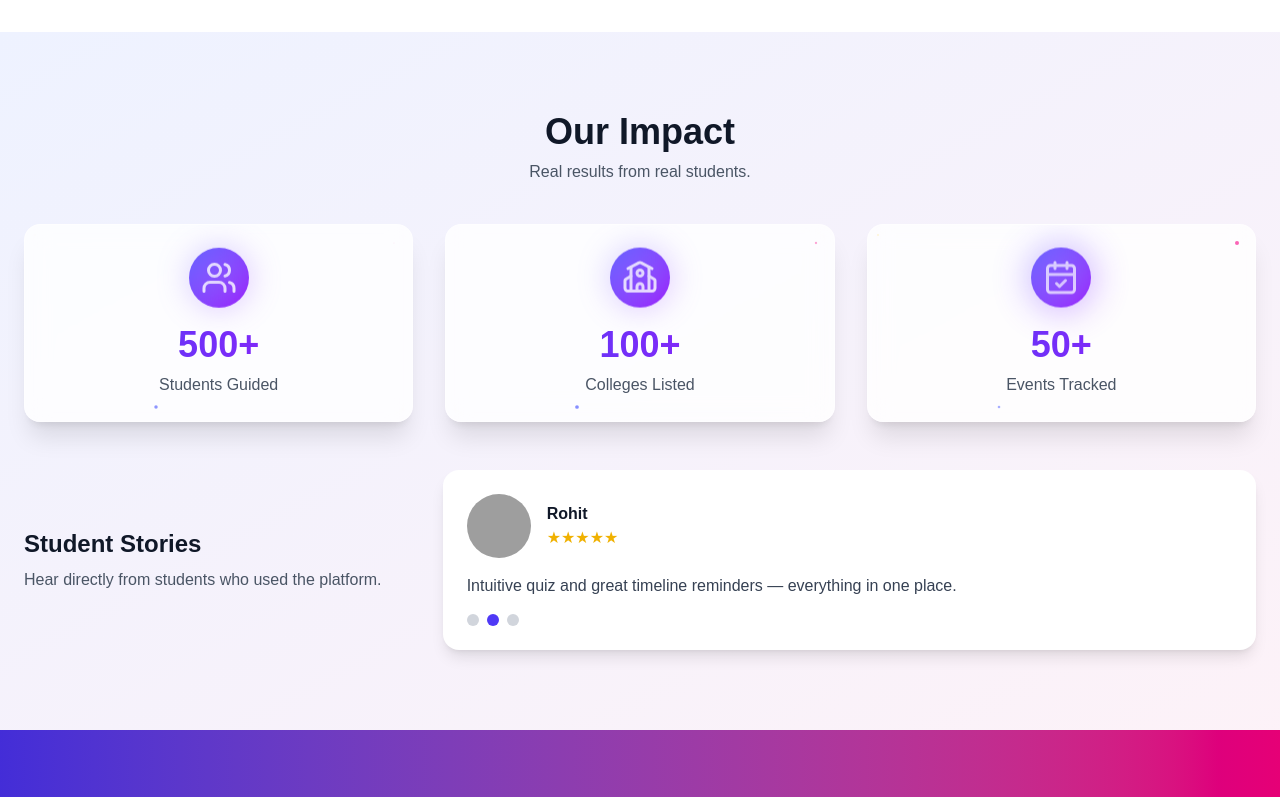
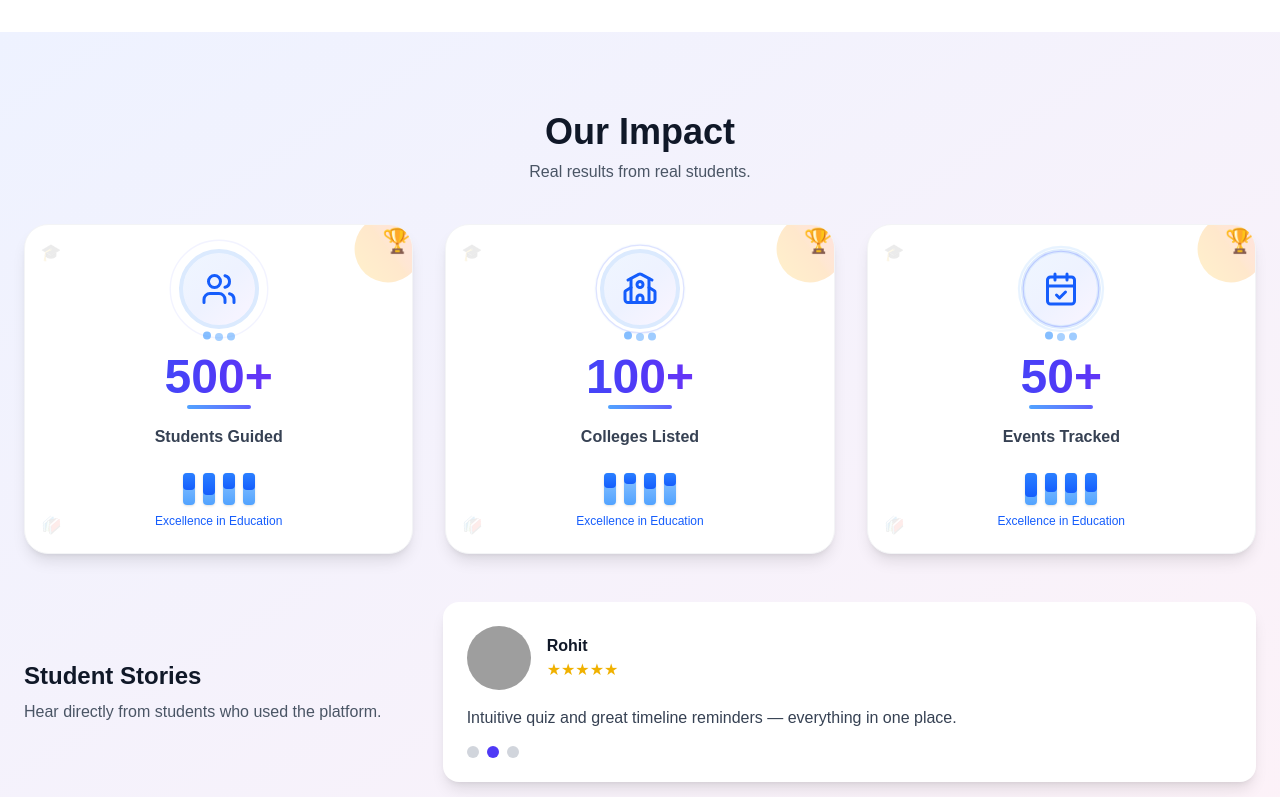
Before and after one commit to SSuryaRao/SIH-2025, a Next.js app in the folder frontend/: page / in a window 1280 px wide. Shown: the part 2000-2797 px from the top of the page. Built offline with nearby package versions, Linux system fonts and the light colour scheme; no server answers; grey boxes are pictures that could not be loaded.

Commit message:
feat: Update Lottie animations for educational themes and improve loading state handling

```diff
--- a/frontend/app/page.js
+++ b/frontend/app/page.js
@@ -19,8 +19,22 @@ import {
   ArrowRight
 } from 'lucide-react';
 
-// ✅ Use Lottie directly from URL (student-themed)
-const studentLottie = "https://assets7.lottiefiles.com/packages/lf20_touohxv0.json";
+// 🎓 Education-focused Lottie animations for SIH project - Choose one:
+
+// Option 1: Student with Books & Graduation (Recommended for SIH)
+const educationLottie = "https://assets2.lottiefiles.com/packages/lf20_DMgKk1.json";
+
+// Option 2: Online Learning & Computer (Modern Education)
+// const educationLottie = "https://assets5.lottiefiles.com/packages/lf20_W51pqp.json";
+
+// Option 3: Education Tree with Books (Knowledge Growth)
+// const educationLottie = "https://assets9.lottiefiles.com/packages/lf20_qp1spzqv.json";
+
+// Option 4: Student Achievement & Trophy (Academic Success)
+// const educationLottie = "https://assets1.lottiefiles.com/packages/lf20_q5pk6p1k.json";
+
+// Option 5: Digital Education & Learning (Tech-focused)
+// const educationLottie = "https://assets4.lottiefiles.com/packages/lf20_kkflmtur.json";
 
 // Typing animation component
 function TypingTagline({ phrases = [], speed = 80, pause = 1200 }) {
@@ -109,6 +123,7 @@ const stats = [
 export default function Home() {
   const [demoOpen, setDemoOpen] = useState(false);
   const [currentTestimonial, setCurrentTestimonial] = useState(0);
+  const [lottieData, setLottieData] = useState(null);
 
   const testimonials = [
     { name: 'Ananya', text: 'This platform helped me choose the right stream and get into my dream college!', pic: 'https://randomuser.me/api/portraits/women/65.jpg', rating: 5 },
@@ -120,6 +135,13 @@ export default function Home() {
     const id = setInterval(() => setCurrentTestimonial((v) => (v + 1) % testimonials.length), 6000);
     return () => clearInterval(id);
   }, [testimonials.length]);
+
+  useEffect(() => {
+    fetch(educationLottie)
+      .then(response => response.json())
+      .then(data => setLottieData(data))
+      .catch(error => console.error('Error loading Lottie animation:', error));
+  }, []);
 
   // Individual hook calls for each stat (hooks must be called at top level)
   const count1 = useCountAnimation(stats[0].number, 1000);
@@ -164,7 +186,16 @@ export default function Home() {
             <motion.div initial={{ opacity: 0, x: 40, scale: 0.98 }} whileInView={{ opacity: 1, x: 0, scale: 1 }} transition={{ duration: 0.9 }} viewport={{ once: true }} className="flex items-center justify-center">
               <div className="w-[420px] h-[420px] rounded-3xl bg-white/10 backdrop-blur-md p-6 flex items-center justify-center shadow-2xl">
                 {/* ✅ Lottie from URL */}
-                <Lottie path={studentLottie} loop autoplay style={{ width: '100%', height: '100%' }}/>
+                {lottieData ? (
+                  <Lottie animationData={lottieData} loop={true} autoplay={true} style={{ width: '100%', height: '100%' }}/>
+                ) : (
+                  <div className="flex items-center justify-center w-full h-full text-white/60">
+                    <div className="text-center">
+                      <div className="animate-spin rounded-full h-12 w-12 border-b-2 border-white mb-4"></div>
+                      <p>Loading animation...</p>
+                    </div>
+                  </div>
+                )}
               </div>
             </motion.div>
           </div>
@@ -321,134 +352,224 @@ export default function Home() {
               return (
                 <motion.div
                   key={idx}
-                  initial={{ opacity: 0, y: 50, rotateY: -15 }}
-                  whileInView={{ opacity: 1, y: 0, rotateY: 0 }}
+                  initial={{ opacity: 0, y: 50 }}
+                  whileInView={{ opacity: 1, y: 0 }}
                   whileHover={{
-                    scale: 1.05,
-                    rotateY: 5,
-                    transition: { duration: 0.3 }
+                    y: -8,
+                    transition: { duration: 0.3, ease: "easeOut" }
                   }}
                   transition={{
-                    duration: 0.8,
+                    duration: 0.7,
                     delay: idx * 0.15,
-                    type: "spring",
-                    stiffness: 100,
-                    damping: 15
+                    ease: [0.25, 0.46, 0.45, 0.94]
                   }}
                   viewport={{ once: true }}
-                  className="group perspective-1000"
+                  className="group"
                 >
-                  <div className="relative p-6 rounded-2xl bg-white/80 backdrop-blur-md shadow-xl border border-white/40 hover:shadow-2xl transition-all duration-300 overflow-hidden">
-                    {/* Animated background particles */}
-                    <div className="absolute inset-0 overflow-hidden">
+                  <div className="relative p-6 rounded-3xl bg-white shadow-lg hover:shadow-2xl transition-all duration-500 border border-gray-100 hover:border-blue-200 overflow-hidden">
+                    {/* Diploma/Certificate ribbon */}
+                    <div className="absolute -top-2 -right-2 w-16 h-16">
                       <motion.div
-                        className="absolute top-2 left-2 w-1 h-1 bg-yellow-400 rounded-full"
+                        className="absolute inset-0 bg-gradient-to-br from-amber-400 via-orange-400 to-red-400 rounded-full opacity-20"
                         animate={{
-                          scale: [0, 1, 0],
-                          opacity: [0, 1, 0]
+                          rotate: [0, 360],
+                          scale: [1, 1.1, 1]
                         }}
                         transition={{
-                          duration: 2,
+                          duration: 8,
+                          repeat: Infinity,
+                          ease: "linear"
+                        }}
+                      />
+                      <motion.div
+                        className="absolute top-2 right-2 text-2xl"
+                        initial={{ scale: 0, rotate: -90 }}
+                        whileInView={{ scale: 1, rotate: 0 }}
+                        transition={{
+                          type: "spring",
+                          stiffness: 200,
+                          damping: 10,
+                          delay: idx * 0.15 + 0.8
+                        }}
+                      >
+                        🏆
+                      </motion.div>
+                    </div>
+
+                    {/* Student achievement pathway */}
+                    <div className="flex items-center justify-center mb-6">
+                      <motion.div
+                        className="relative"
+                        initial={{ scale: 0 }}
+                        whileInView={{ scale: 1 }}
+                        transition={{
+                          type: "spring",
+                          stiffness: 150,
+                          damping: 12,
+                          delay: idx * 0.15 + 0.3
+                        }}
+                      >
+                        {/* Academic milestone circle */}
+                        <div className="relative w-20 h-20 rounded-full bg-gradient-to-br from-blue-50 via-indigo-50 to-purple-50 border-4 border-blue-100 group-hover:border-blue-200 transition-all duration-300 flex items-center justify-center">
+                          <Icon size={36} className="text-blue-600 group-hover:text-blue-700 transition-colors duration-300" />
+
+                          {/* Success ripples */}
+                          <motion.div
+                            className="absolute inset-0 rounded-full border-2 border-blue-300"
+                            animate={{
+                              scale: [1, 1.3, 1],
+                              opacity: [0.6, 0, 0.6]
+                            }}
+                            transition={{
+                              duration: 2.5,
                               repeat: Infinity,
                               delay: idx * 0.3
                             }}
                           />
                           <motion.div
-                        className="absolute top-4 right-4 w-1 h-1 bg-pink-400 rounded-full"
+                            className="absolute inset-0 rounded-full border border-indigo-400"
                             animate={{
-                          scale: [0, 1, 0],
-                          opacity: [0, 1, 0]
+                              scale: [1, 1.5, 1],
+                              opacity: [0.4, 0, 0.4]
                             }}
                             transition={{
-                          duration: 2,
+                              duration: 2.5,
                               repeat: Infinity,
                               delay: idx * 0.3 + 0.5
                             }}
                           />
+                        </div>
+
+                        {/* Learning path dots */}
+                        <div className="absolute -bottom-3 left-1/2 transform -translate-x-1/2 flex space-x-1">
+                          {[...Array(3)].map((_, dotIdx) => (
                             <motion.div
-                        className="absolute bottom-3 left-1/3 w-1 h-1 bg-indigo-400 rounded-full"
+                              key={dotIdx}
+                              className="w-2 h-2 rounded-full bg-blue-400"
+                              initial={{ scale: 0 }}
+                              whileInView={{ scale: 1 }}
+                              transition={{
+                                delay: idx * 0.15 + 0.5 + dotIdx * 0.1,
+                                type: "spring",
+                                stiffness: 300
+                              }}
                               animate={{
-                          scale: [0, 1, 0],
-                          opacity: [0, 1, 0]
-                        }}
-                        transition={{
-                          duration: 2,
+                                y: [0, -4, 0],
+                                opacity: [0.5, 1, 0.5],
+                                transition: {
+                                  duration: 1.5,
                                   repeat: Infinity,
-                          delay: idx * 0.3 + 1
+                                  delay: dotIdx * 0.2
+                                }
                               }}
                             />
+                          ))}
+                        </div>
+                      </motion.div>
                     </div>
 
-                    {/* Icon with bounce animation */}
-                    <div className="flex items-center justify-center mb-4">
+                    {/* Academic achievement number */}
                     <motion.div
-                        className="relative p-3 rounded-full bg-gradient-to-br from-indigo-500 to-purple-600 group-hover:from-indigo-600 group-hover:to-purple-700 transition-all duration-300"
-                        whileHover={{
-                          y: [-2, -8, -2],
-                          rotateZ: [0, 5, -5, 0],
-                          transition: {
-                            duration: 0.6,
-                            ease: "easeInOut"
-                          }
-                        }}
-                        animate={{
-                          y: [0, -3, 0],
-                          transition: {
-                            duration: 2,
-                            repeat: Infinity,
-                            delay: idx * 0.4
-                          }
+                      className="text-center mb-4"
+                      initial={{ scale: 0.5, opacity: 0 }}
+                      whileInView={{ scale: 1, opacity: 1 }}
+                      transition={{
+                        type: "spring",
+                        stiffness: 100,
+                        delay: idx * 0.15 + 0.6
                       }}
                     >
-                        <Icon size={36} className="text-white" />
+                      <div className="text-5xl font-bold text-transparent bg-clip-text bg-gradient-to-r from-blue-600 via-indigo-600 to-purple-600 mb-1">
+                        {counts[idx]}
+                      </div>
 
-                        {/* Glow effect */}
+                      {/* Achievement level indicator */}
                       <motion.div
-                          className="absolute inset-0 rounded-full bg-gradient-to-br from-indigo-400 to-purple-500 blur-lg opacity-30"
-                          animate={{
-                            scale: [1, 1.2, 1],
-                            opacity: [0.3, 0.6, 0.3]
-                          }}
+                        className="w-16 h-1 mx-auto rounded-full bg-gradient-to-r from-blue-400 to-indigo-500"
+                        initial={{ width: 0 }}
+                        whileInView={{ width: 64 }}
                         transition={{
-                            duration: 2,
-                            repeat: Infinity,
-                            delay: idx * 0.4
+                          duration: 1,
+                          delay: idx * 0.15 + 0.8,
+                          ease: "easeOut"
                         }}
                       />
                     </motion.div>
-                    </div>
 
-                    {/* Number with typewriter effect */}
+                    {/* Educational milestone label */}
                     <motion.div
-                      className="text-4xl font-extrabold text-transparent bg-clip-text bg-gradient-to-r from-indigo-600 to-purple-600 text-center"
-                      initial={{ scale: 0.5 }}
-                      whileInView={{ scale: 1 }}
-                      transition={{
-                        delay: idx * 0.15 + 0.3,
-                        type: "spring",
-                        stiffness: 200,
-                        damping: 10
-                      }}
-                    >
-                      {counts[idx]}
-                    </motion.div>
-
-                    <motion.div
-                      className="text-center text-gray-600 mt-2 font-medium"
-                      initial={{ opacity: 0 }}
-                      whileInView={{ opacity: 1 }}
-                      transition={{ delay: idx * 0.15 + 0.5 }}
+                      className="text-center text-gray-700 font-semibold"
+                      initial={{ opacity: 0, y: 15 }}
+                      whileInView={{ opacity: 1, y: 0 }}
+                      transition={{ delay: idx * 0.15 + 0.9 }}
                     >
                       {s.label}
                     </motion.div>
 
-                    {/* Success rays */}
+                    {/* Student progress visualization */}
+                    <div className="mt-6 space-y-2">
+                      {/* Progress books */}
+                      <div className="flex justify-center space-x-2">
+                        {[...Array(4)].map((_, bookIdx) => (
                           <motion.div
-                      className="absolute inset-0 opacity-0 group-hover:opacity-100 transition-opacity duration-300"
-                      style={{
-                        background: 'radial-gradient(circle at center, rgba(99, 102, 241, 0.1) 0%, transparent 70%)'
+                            key={bookIdx}
+                            className="relative"
+                            initial={{ y: 20, opacity: 0 }}
+                            whileInView={{ y: 0, opacity: 1 }}
+                            transition={{
+                              delay: idx * 0.15 + 1.2 + bookIdx * 0.1,
+                              duration: 0.5
+                            }}
+                          >
+                            <div className="w-3 h-8 bg-gradient-to-t from-blue-400 to-blue-300 rounded-sm shadow-sm">
+                              <motion.div
+                                className="w-full bg-gradient-to-t from-blue-600 to-blue-500 rounded-sm"
+                                initial={{ height: 0 }}
+                                whileInView={{ height: `${Math.random() * 70 + 30}%` }}
+                                transition={{
+                                  delay: idx * 0.15 + 1.4 + bookIdx * 0.1,
+                                  duration: 0.8,
+                                  ease: "easeOut"
                                 }}
                               />
+                            </div>
+                          </motion.div>
+                        ))}
+                      </div>
+
+                      {/* Excellence indicator */}
+                      <motion.div
+                        className="text-center text-xs text-blue-600 font-medium"
+                        initial={{ opacity: 0 }}
+                        whileInView={{ opacity: 1 }}
+                        transition={{ delay: idx * 0.15 + 1.6 }}
+                      >
+                        Excellence in Education
+                      </motion.div>
+                    </div>
+
+                    {/* Knowledge aura effect */}
+                    <motion.div
+                      className="absolute inset-0 rounded-3xl bg-gradient-to-br from-blue-500/10 via-indigo-500/5 to-purple-500/10 opacity-0 group-hover:opacity-100 transition-opacity duration-500"
+                    />
+
+                    {/* Corner academic elements */}
+                    <div className="absolute bottom-4 left-4 opacity-10 text-blue-600">
+                      <motion.div
+                        animate={{ rotate: [0, 360] }}
+                        transition={{ duration: 20, repeat: Infinity, ease: "linear" }}
+                      >
+                        📚
+                      </motion.div>
+                    </div>
+                    <div className="absolute top-4 left-4 opacity-10 text-indigo-600">
+                      <motion.div
+                        animate={{ scale: [1, 1.2, 1] }}
+                        transition={{ duration: 3, repeat: Infinity }}
+                      >
+                        🎓
+                      </motion.div>
+                    </div>
                   </div>
                 </motion.div>
               );
```
Lines whose indentation alone changed are shown as unchanged.
